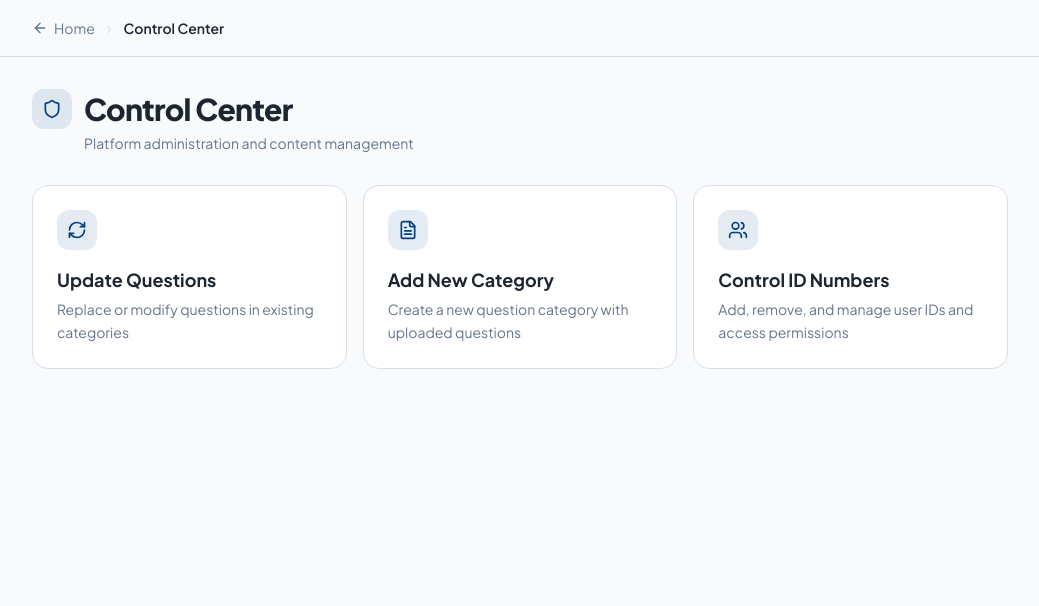
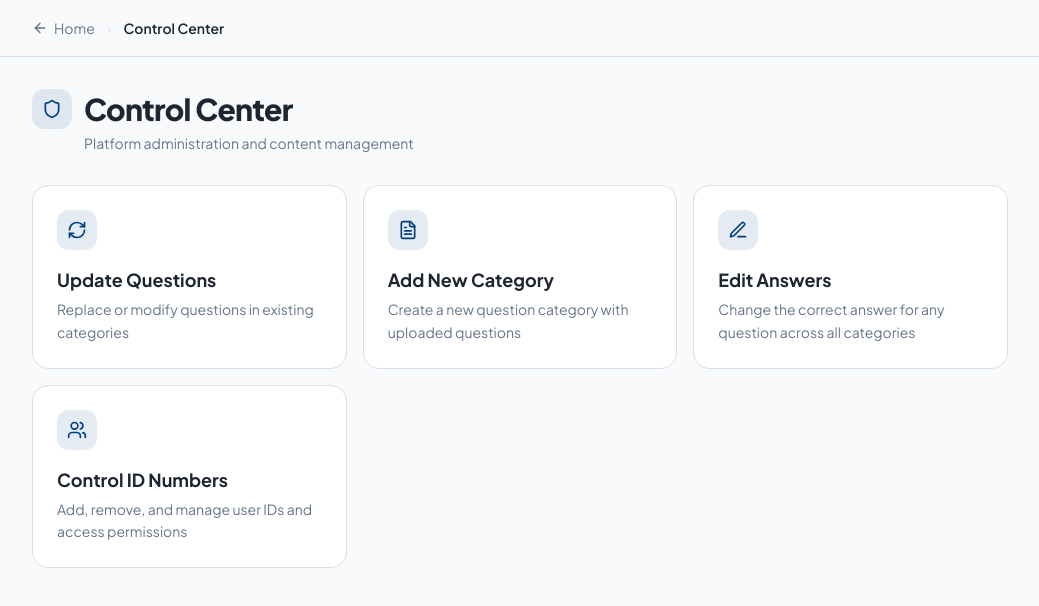
Before and after one commit to ZoZ2011/new-design, a React (Vite) app: page /control-center in a window 1280 px wide. Shown: the top 606 px of the page, without its empty margins (120-1159 px from the left). Built offline with nearby package versions, Linux system fonts and the light colour scheme; the HTML template or start-up script is replaced by a standard one.

Commit message:
Changes
Co-authored-by: ZoZ2011 <206707904+ZoZ2011@users.noreply.github.com>

```diff
--- a/src/pages/AdminDashboard.tsx
+++ b/src/pages/AdminDashboard.tsx
@@ -16,6 +16,12 @@ const AdminDashboard = () => {
       description: "Create a new question category with uploaded questions",
       icon: FileText,
       action: () => navigate("/control-center/questions?mode=add"),
+    },
+    {
+      title: "Edit Answers",
+      description: "Change the correct answer for any question across all categories",
+      icon: Edit3,
+      action: () => navigate("/control-center/answers"),
     },
     {
       title: "Control ID Numbers",
```
